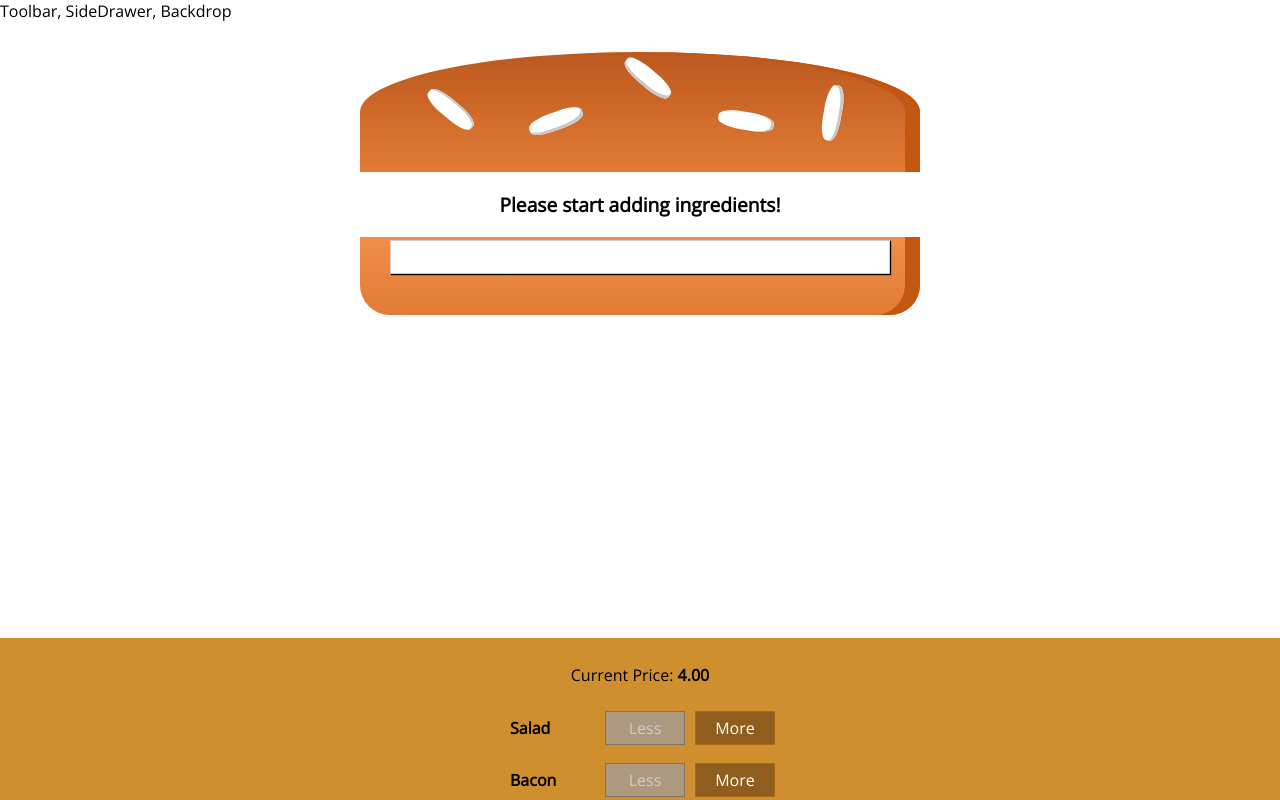
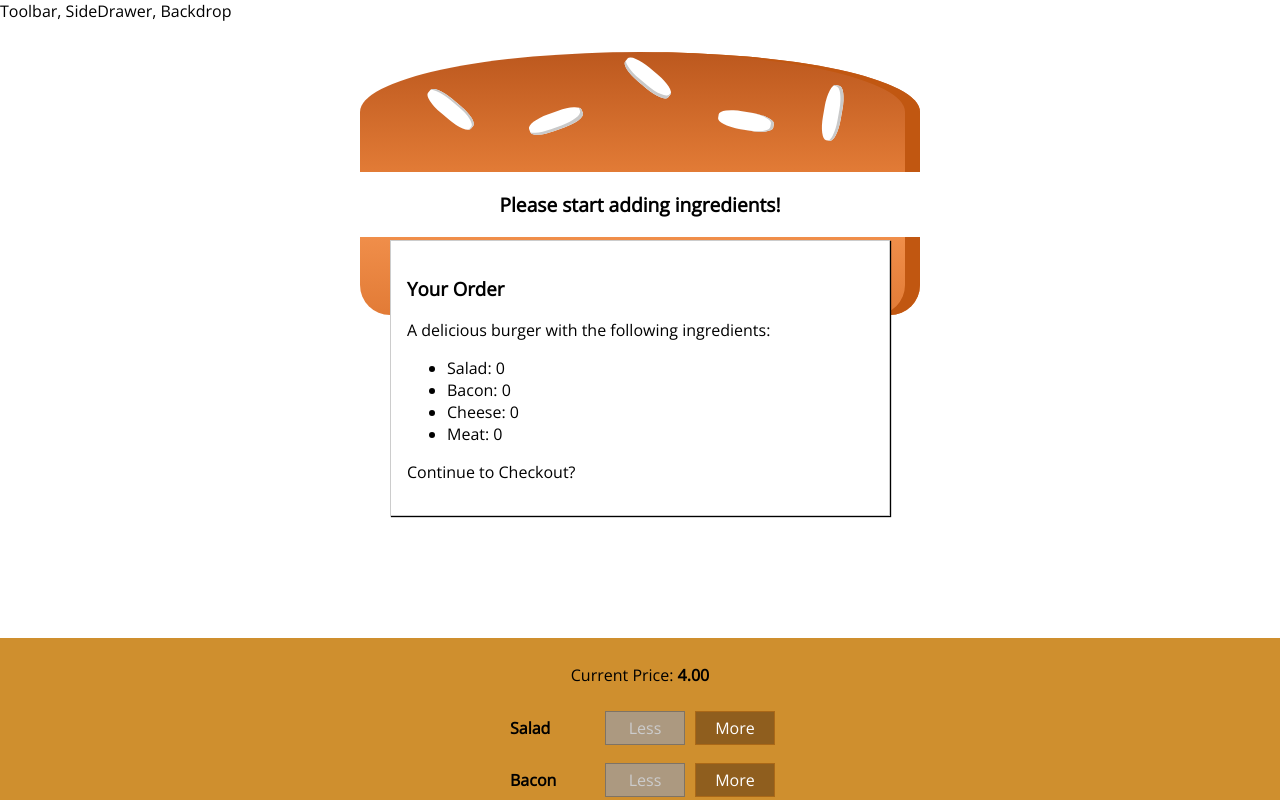
Before and after one commit to MartinHage/burger-builder, a React app: page / in a window 1280 px wide. Shown: the top 800 px of the page. Built offline with nearby package versions, Linux system fonts and the light colour scheme.

Commit message:
added order summary to modal

```diff
--- /dev/null
+++ b/src/components/Burger/OrderSummary/OrderSummary.js
@@ -0,0 +1,24 @@
+import React from "react";
+
+const OrderSummary = (props) => {
+  const ingredientsSummary = Object.keys(props.ingredients).map(
+    (igKey, index) => {
+      return (
+        <li key={igKey}>
+          <span style={{ textTransform: "capitalize" }}>{igKey}</span>:{" "}
+          {props.ingredients[igKey]}
+        </li>
+      );
+    }
+  );
+  return (
+    <>
+      <h3>Your Order</h3>
+      <p>A delicious burger with the following ingredients:</p>
+      <ul>{ingredientsSummary}</ul>
+      <p>Continue to Checkout?</p>
+    </>
+  );
+};
+
+export default OrderSummary;
--- a/src/containers/BurgerBuilder/BurgerBuilder.js
+++ b/src/containers/BurgerBuilder/BurgerBuilder.js
@@ -1,6 +1,7 @@
 import React from "react";
 import BuildControls from "../../components/Burger/BuildControls/BuildControls";
 import Burger from "../../components/Burger/Burger";
+import OrderSummary from "../../components/Burger/OrderSummary/OrderSummary";
 import Modal from "../../components/UI/Modal/Modal";
 
 const INGREDIENT_PRICES = {
@@ -61,7 +62,9 @@
   }
   return (
     <>
-      <Modal></Modal>
+      <Modal>
+        <OrderSummary ingredients={ingredients} />
+      </Modal>
       <Burger ingredients={ingredients} />
       <BuildControls
         ingredientAdded={addIngredient}
```
Also changed, not shown: 1 other file (tests, documents, lock files or other folders).
